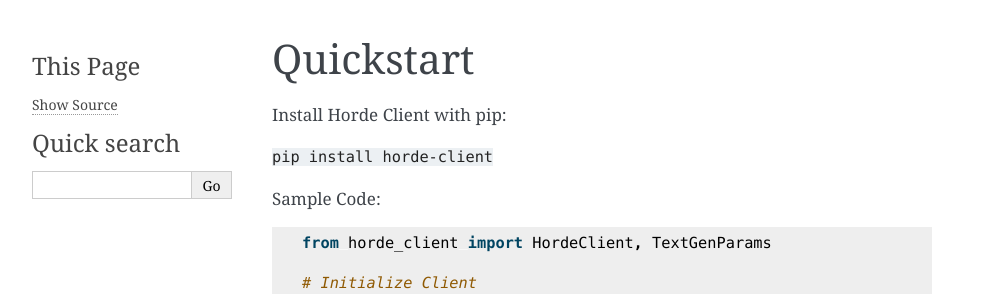
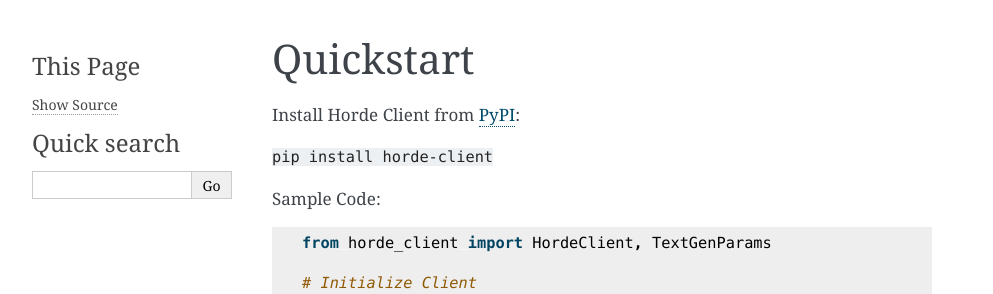
Before and after one commit to rahuldshetty/horde-client, a Sphinx documentation site: the page built from docs/source/01_quickstart.md, in a window 1280 px wide. Shown: the top 294 px of the page, without its empty margins (148-1141 px from the left). Built offline with Sphinx 7.4.7, drawn with Linux system fonts in a browser that asks for light colours.

Commit message:
added pypi

```diff
--- a/docs/source/01_quickstart.md
+++ b/docs/source/01_quickstart.md
@@ -1,6 +1,6 @@
 # Quickstart
 
-Install Horde Client with pip:
+Install Horde Client from [PyPI](https://pypi.org/project/horde-client/):
 
 `pip install horde-client`
 
```
